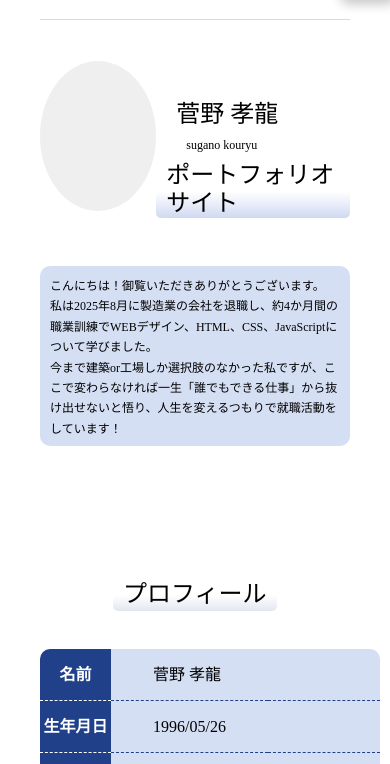
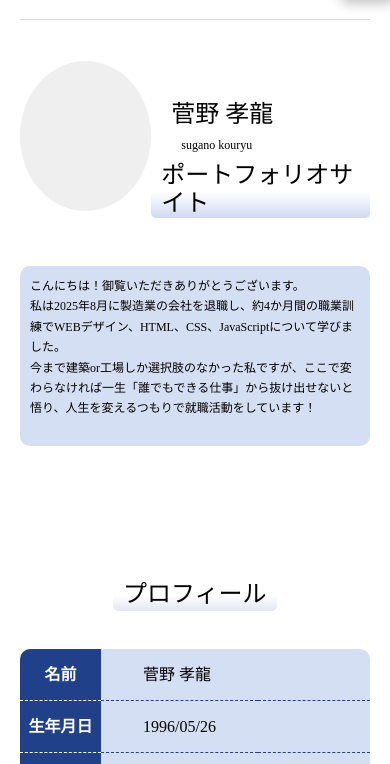
Before and after one commit to xiaolongjianye-sudo/portfolio, a plain HTML site: page index.html in a window 390 px wide. Shown: the part 80-844 px from the top of the page. Drawn offline with Linux system fonts and the light colour scheme; a script that the page names is missing.

Commit message:
Add files via upload

```diff
--- a/css/style.css
+++ b/css/style.css
@@ -474,3 +474,8 @@ button:active {
         margin: 0px 40px 80px 40px;
     }
 }
+@media screen and (max-width:500px){
+        main{
+        margin: 0px 20px 80px 20px;
+    }
+}
```
